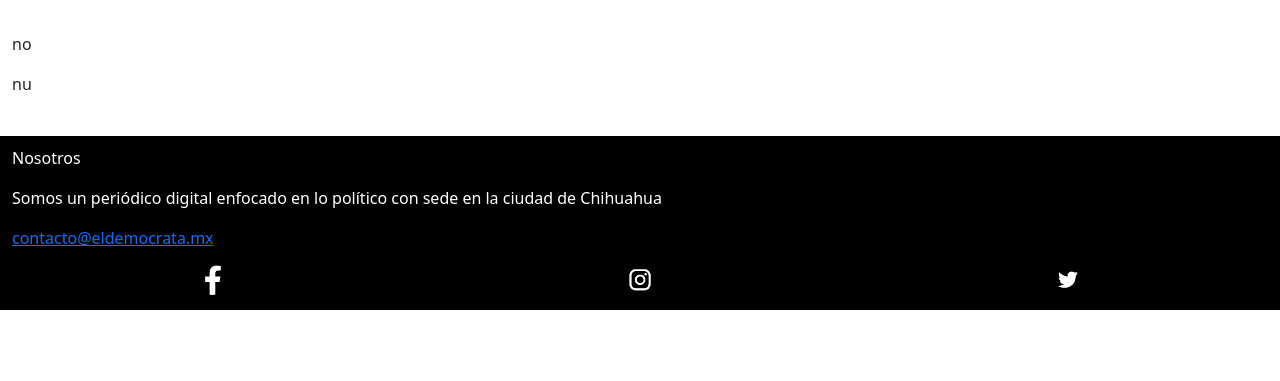
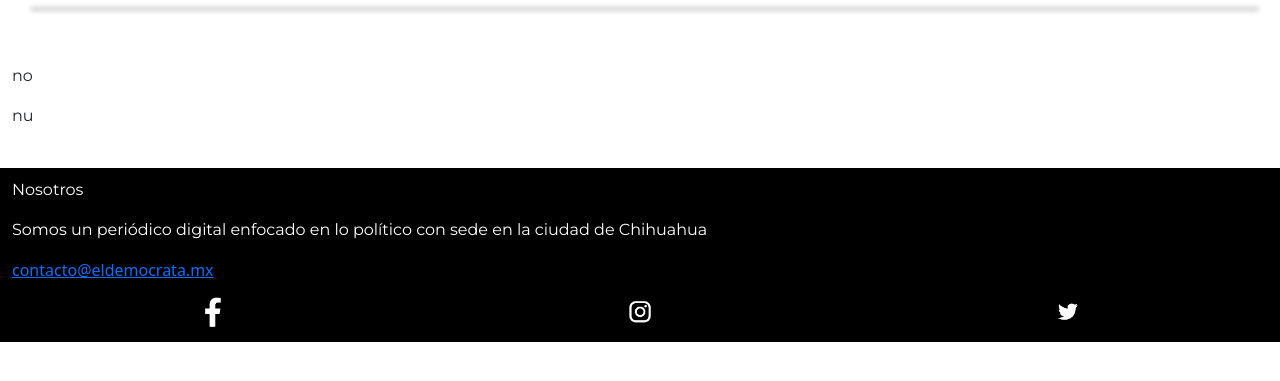
Before and after one commit to CesCM28/ElDemocrata, a Flask app: page /article/1 in a window 1280 px wide. Shown: the part 72-453 px from the top of the page. Run offline with Flask 2, Linux system fonts and the light colour scheme; data that the repository does not hold is empty.

Commit message:
detalles esteticos

```diff
--- a/static/style.css
+++ b/static/style.css
@@ -15,3 +15,12 @@
 .a-none {
     text-decoration: none;
 }
+
+.ArtImg {
+    border-radius: 5px;
+    box-shadow: 5px 5px 5px 2px rgba(0, 0, 0, 0.2);
+}
+
+p {
+    font-family: 'Montserrat', sans-serif;
+}
--- a/templates/base.html
+++ b/templates/base.html
@@ -8,6 +8,9 @@
         integrity="sha384-0evHe/X+R7YkIZDRvuzKMRqM+OrBnVFBL6DOitfPri4tjfHxaWutUpFmBp4vmVor" crossorigin="anonymous">
     <!-- Open Graph data -->
     {% block meta %}{% endblock %}
+    <link rel="preconnect" href="https://fonts.googleapis.com">
+    <link rel="preconnect" href="https://fonts.gstatic.com" crossorigin>
+    <link href="https://fonts.googleapis.com/css2?family=Montserrat:wght@100&display=swap" rel="stylesheet">
 </head>
 
 <body>
--- a/templates/eldemocrata/article.html
+++ b/templates/eldemocrata/article.html
@@ -36,11 +36,11 @@
 <div class="container-fluid">
     <div class="row m-1">
         <div class="col">
-            <img class="rounded mx-auto d-block shadow" src="{{ news['link_img'] }}">
+            <img class="img-fluid mx-auto d-block ArtImg" style="max-height: 400px;" src="{{ news['link_img'] }}">
         </div>
     </div>
     <div class="row">
-        <div class="col text-center">
+        <div class="col text-center m-3">
             <h4>{{ news['title'] }}</h4>
         </div>
     </div>
```
